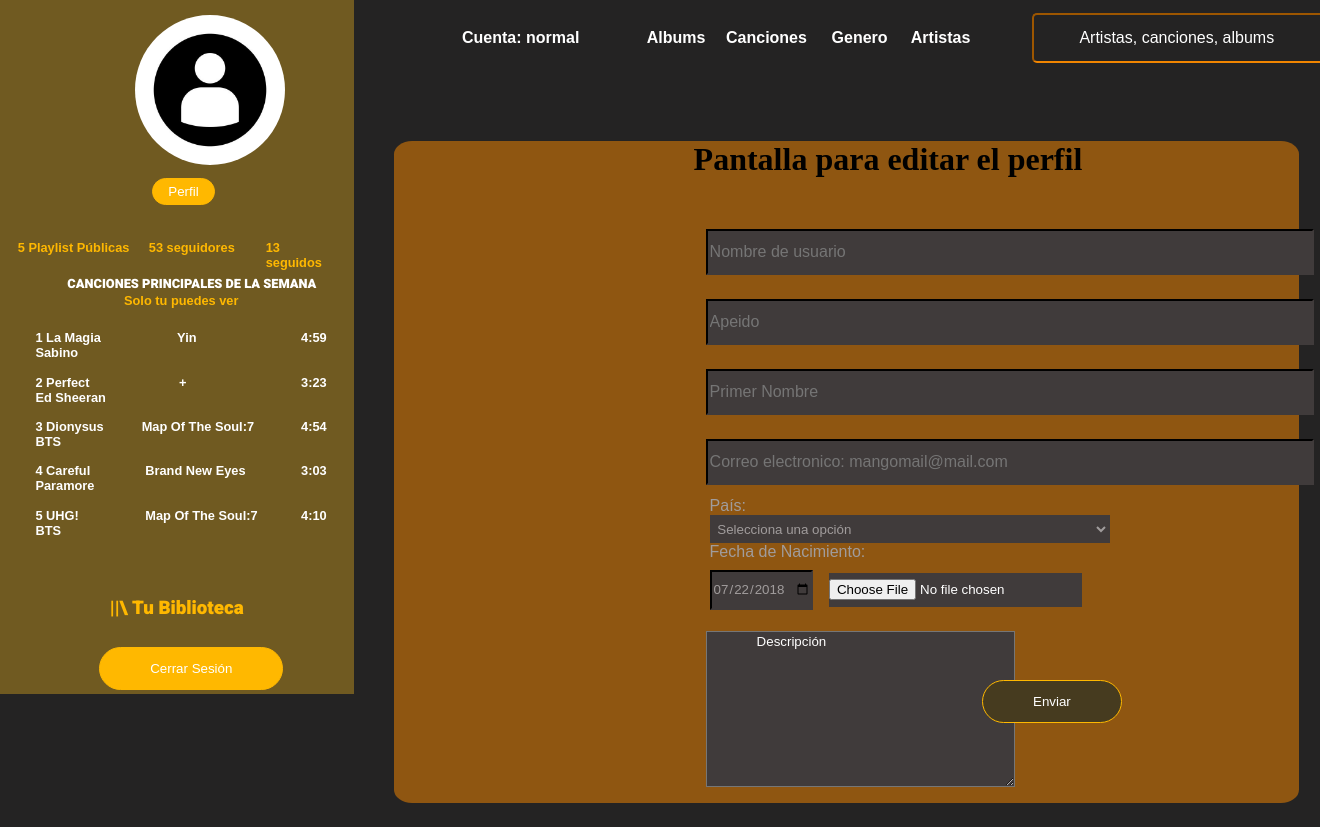
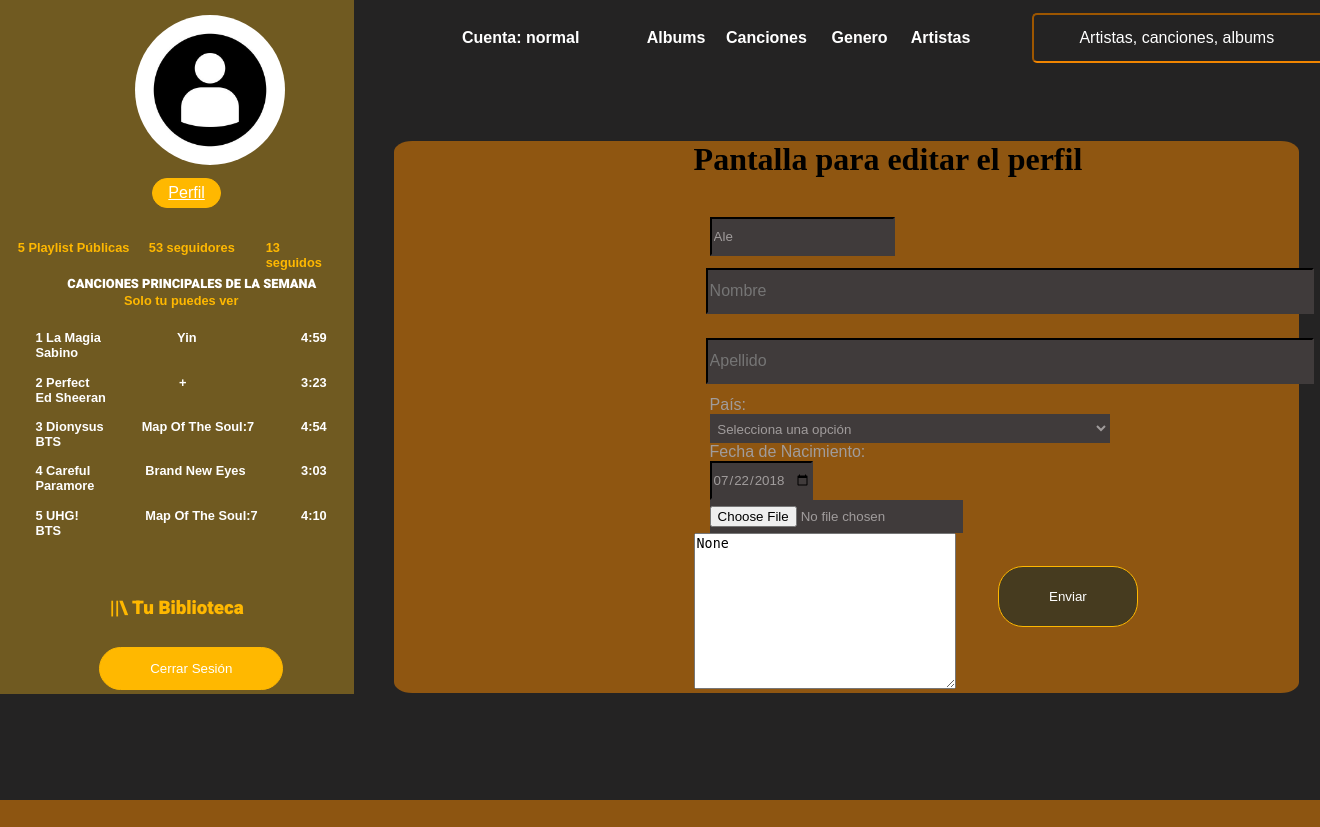
Before and after one commit to AleDeAlvino/mangomusic, a Django app: template templates/change_perfil.html in a window 1320 px wide; the page is wider, and only the part inside the window is pictured. After the commit the page ends 800 px from the top of that part, so only its background shows below. Run offline with Django 3.2, Linux system fonts and the light colour scheme; the template is opened without the code that fills it: values that come from a table or form of the project are taken from there, others are empty; a user stored in the database is signed in; tables that the repository leaves empty hold one stand-in row (values such as "Sample post"); some web fonts are replaced.

Commit message:
Funciona actualizar perfil

```diff
--- a/control_usuarios/forms.py
+++ b/control_usuarios/forms.py
@@ -20,4 +20,4 @@
     class Meta:
         model = User
         help_texts = {'username': None,}
-        fields=('username','last_name', 'first_name', 'avatar', 'desc', 'pais', 'fecha_nac')
+        fields=('username','first_name','last_name','pais','fecha_nac', 'avatar', 'desc')
--- a/control_usuarios/urls.py
+++ b/control_usuarios/urls.py
@@ -5,6 +5,6 @@
     path('', views.Bienvenida_view, name="Bienvenida_view"),
     path('login/', views.login_view, name="login_view"),
     path('sign_in/', views.sign_in_view, name="sign_in_view"),
-    path('change/', views.change_perfil_view, name="change_perfil_view"),
+    path('change/<int:user_id>/', views.change_perfil_view, name="change_perfil_view"),
     path('home/', views.home_view, name="home_view"),
 ]
--- a/mangomusic/settings.py
+++ b/mangomusic/settings.py
@@ -120,9 +120,7 @@
 # https://docs.djangoproject.com/en/3.2/howto/static-files/
 
 STATIC_URL = '/static/'
-STATICFILES_DIRS =[
-    BASE_DIR / "static",
-]
+STATICFILES_DIRS = (os.path.join(BASE_DIR, 'static'),)
 
 MEDIA_ROOT = os.path.join(BASE_DIR, 'media')
 MEDIA_URL = '/media/'
--- a/static/css/Estilos.css
+++ b/static/css/Estilos.css
@@ -354,6 +354,7 @@
     margin-top:-12%;
 }
 .boton-perfil{
+    /* width: 150%; */
     padding: 5px 15px;
     position: absolute;
     margin-top:125%;
--- a/templates/Home.html
+++ b/templates/Home.html
@@ -31,7 +31,7 @@
         <h4>Canciones</h4>
     </div>
 
-    <div class="Albums">
+    <div class="Albums" onclick="location.href = '/home'">
         <h4>Albums</h4>
     </div>
     {% if user.tipo_us == "normal" %}
@@ -66,7 +66,7 @@
         </div>
 
         <div class="Perfil">
-            <button type="button" class="boton-perfil" onclick="location.href = '/change'"> Perfil </button>
+            <a type="button" class="boton-perfil" href="{% url 'change_perfil_view' user.id%}">Perfil</a>
         </div>
 
         <div class="nom_user">
--- a/templates/change_perfil.html
+++ b/templates/change_perfil.html
@@ -1,22 +1,26 @@
 
 {% extends 'Home.html' %}
-
 {% block content %}
+<link rel="stylesheet" type="text/css" href="../../static/css/Estilos.css">
 
     <div class="input-perfil">
 
         <h1>Pantalla para editar el perfil</h1>
         <br>
-        <input type="text" placeholder="Nombre de usuario" />
-
-        <input type="text" placeholder="Apeido" />
-
-        <input type="text" placeholder="Primer Nombre " />
-
-        <input type="text" placeholder="Correo electronico: mangomail@mail.com" />
-
+        <form method="POST" enctype="multipart/form-data">
+            {% csrf_token %}
+            <div class="form-group">
+                <input type="email" placeholder="Correo electronico: mangomail@mail.com" class="form-control" name="{{form.username.name}}" value="{{user.username}}"/>
+            </div>
+            <div class="form-group">
+                <input type="text" placeholder="Nombre" class="form-control" name="{{form.first_name.name}}" value="{{user.first_name}}"/>
+            </div>
+            <div class="form-group">
+                <input type="text" placeholder="Apellido" class="form-control" name="{{form.last_name.name}}" value="{{user.last_name}}"/>
+            </div>
             <label for="start">País:</label>
-        <select name="pais">
+            <div class="form-group">
+                <select name="pais" class="form-control" name="{{form.pais.name}}">
                     <option>Selecciona una opción</option>
                     <option value="Argentina">Argentina</option>
                     <option value="España">España</option>
@@ -27,18 +31,21 @@
                     <option value="China">China</option>
                     <option value="Corea del Sur">Corea del Sur</option>
                 </select>
-
+            </div>
             <label for="start">Fecha de Nacimiento:</label>
-        <input type="date" id="start" name="trip-start" value="2018-07-22" min="1950-01-01" max="2022-12-31">
-
-        <input name="uploadedfile" type="file"  class=" seleccione"/>
-
-        <textarea name="textarea" rows="10" cols="30" class="carga-foto">Descripción</textarea>
-
+            <div class="form-group">
+                <input type="date" id="start" value="2018-07-22" min="1950-01-01" max="2022-12-31" class="form-control" name="{{form.fecha_nac.name}}">
+            </div>
+            <div class="form-group">
+                <input type="file" class="form-control" name="{{form.avatar.name}}" value="{{user.avatar}}"/>
+            </div>
+            <div class="form-group">
+                <textarea  rows="10" cols="30" class="form-control" name="{{form.desc.name}}">{{user.desc}}</textarea>
+            </div>
             <div class="botton-3">
-            <button type="button" class="button1"> Enviar </button>
+                <input type="submit" value="Enviar" class="button1">
             </div>
-
+        </form>
     </div>
 </body>
 </html>
```
Also changed, not shown: control_usuarios/views.py (+31 -2 lines), db.sqlite3, media/avatares/94aaf210619483d11af9752f74d1f694--johannes-vermeer-carter-family.jpg (added), media/avatares/94aaf210619483d11af9752f74d1f694--johannes-vermeer-carter-family_oZ6HNna.jpg (added). Lines whose indentation alone changed are shown as unchanged.
